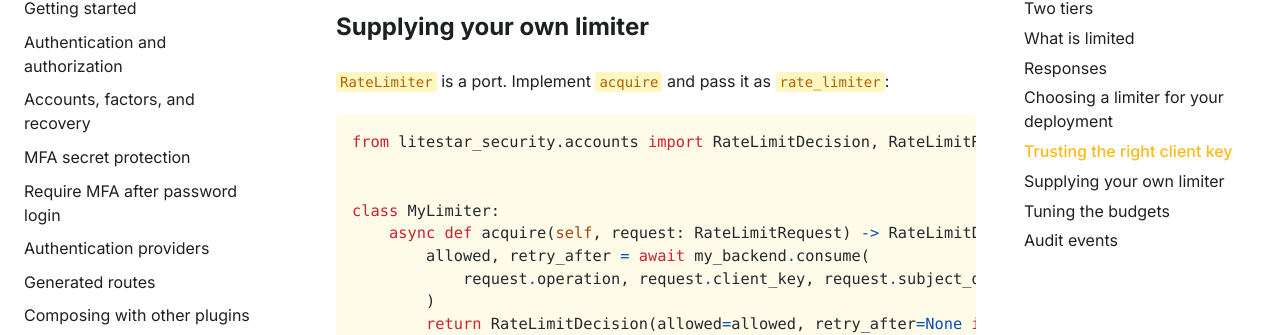
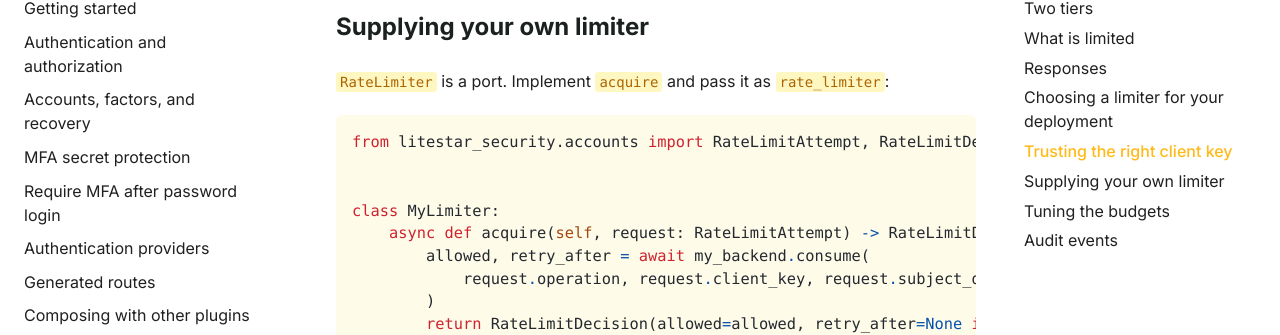
Before and after one commit to cofin/litestar-security, a Sphinx documentation site: the page built from docs/rate-limiting.rst, in a window 1280 px wide and 900 px high, scrolled down 4199 px. Shown: the part 127-462 px from the top of the window. Built offline with Sphinx 7.4.7, drawn with Linux system fonts in a browser that asks for light colours.

Commit message:
docs: update wire schema references to the noun-form names

```diff
--- a/docs/generated-routes.rst
+++ b/docs/generated-routes.rst
@@ -133,7 +133,7 @@ success case:
        satisfies the account security epoch.
    * - ``403``
      - A password was verified but a configured second factor is still owed.
-       The typed ``LocalMFARequiredResponse`` contains ``code="mfa_required"``,
+       The typed ``LocalMFAChallenge`` contains ``code="mfa_required"``,
        ``detail``, ``account_id``, ``challenge``, ``expires_at``, and
        ``methods``.
    * - ``429``
--- a/docs/rate-limiting.rst
+++ b/docs/rate-limiting.rst
@@ -193,11 +193,11 @@ Supplying your own limiter
 
 .. code-block:: python
 
-   from litestar_security.accounts import RateLimitDecision, RateLimitRequest
+   from litestar_security.accounts import RateLimitAttempt, RateLimitDecision
 
 
    class MyLimiter:
-       async def acquire(self, request: RateLimitRequest) -> RateLimitDecision:
+       async def acquire(self, request: RateLimitAttempt) -> RateLimitDecision:
            allowed, retry_after = await my_backend.consume(
                request.operation, request.client_key, request.subject_digest
            )
```
